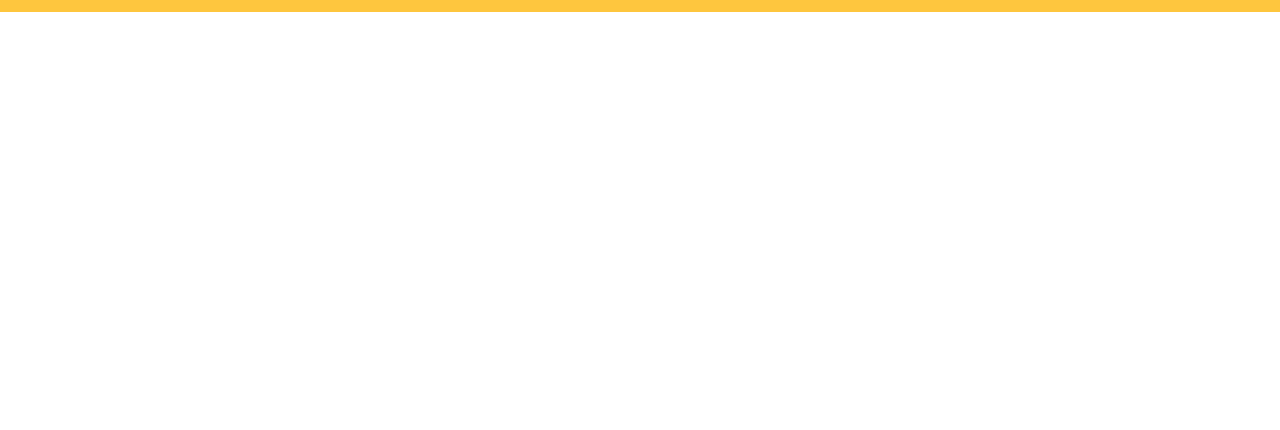
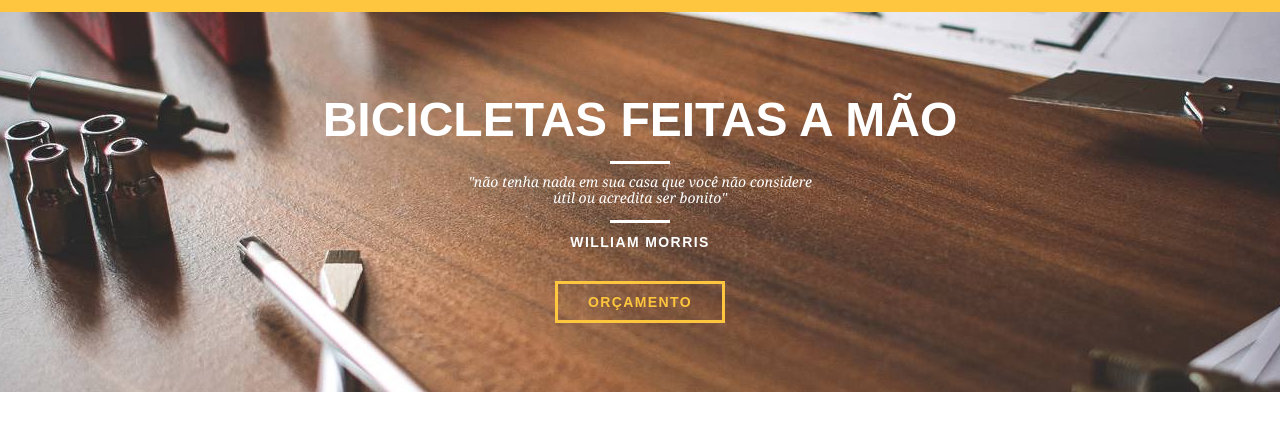
Before and after one commit to r47jose/web-bikcraft, a plain HTML site: page index.html in a window 1280 px wide. Shown: the part 84-514 px from the top of the page. Drawn offline with Linux system fonts and the light colour scheme.

Commit message:
introducao

```diff
--- a/css/style.css
+++ b/css/style.css
@@ -2,6 +2,27 @@
 body {
   font-family: Arial, Helvetica, sans-serif;
 }
+p {
+  font-family: Georgia, 'Times New Roman', Times, serif;
+  font-size: 14px;
+}
+.btn {
+  border: 3px solid #fec63e;
+  padding: 10px 30px ;
+  color:#fec63e;
+  font-size: 14px;
+  line-height: 20px;
+  letter-spacing: .1em;
+  text-transform: uppercase;
+  font-weight: bold;
+}
+
+.btn:hover{
+  color: #fff;
+  border-color: #fff;
+}
+
+
 
 /* Estilo Header */
 .header {
@@ -33,3 +54,46 @@ margin-left: 25px;
 }
 
 /* Introdução */
+
+.introducao {
+  width: 100%;
+  height: 380px;
+  background-image: url(../img/bg.jpg) ;
+  background-repeat: no-repeat;
+  background-position: center;
+  background-size: cover;
+  margin-top: 96px;
+  text-align: center;
+  padding-top: 80px;
+}
+.introducao h1{
+font-size: 48px;
+font-weight: bold;
+color: #fff;
+text-transform: uppercase;
+}
+
+.quote-externo {
+  max-width: 360px;
+  margin: 0 auto;
+  color: #fff;
+  margin-bottom: 40px;
+}
+.quote-externo p {
+  font-style: italic;
+}
+.quote-externo p::before,.quote-externo p::after {
+  content: "";
+  display: block;
+  width: 60px;
+  height: 3px;
+  background-color: #fff;
+  margin: 14px auto 10px auto;
+}
+
+.quote-externo cite {
+  font-style: normal;
+  font-weight: bold;
+  font-size: 14px;
+  letter-spacing: .1em;
+}
--- a/index.html
+++ b/index.html
@@ -29,9 +29,18 @@
         </ul>
       </nav>
     </div>
-
   </header>
 
+  <section class="introducao">
+    <div class="container">
+      <h1>Bicicletas Feitas a Mão</h1>
+      <blockquote class="quote-externo">
+        <p>"não tenha nada em sua casa que você não considere útil ou acredita ser bonito"</p>
+        <cite>WILLIAM MORRIS</cite>
+      </blockquote>
+      <a href="produtos.html" class="btn">Orçamento</a>
+  </section>
+  </div>
 </body>
 
 </html>
```
